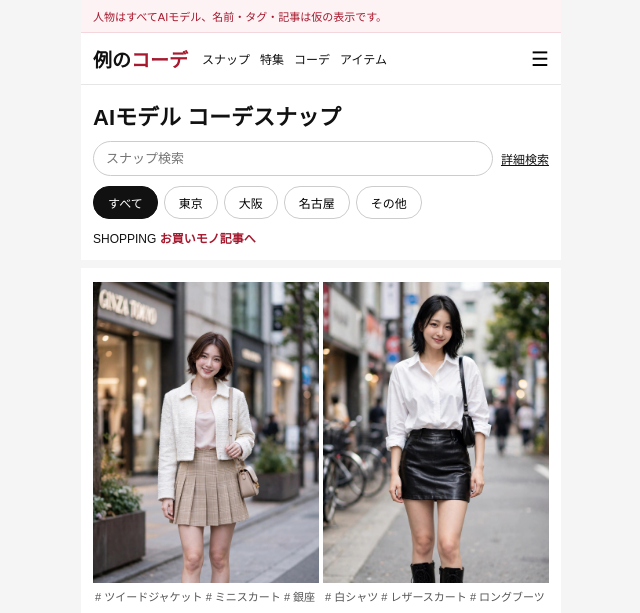
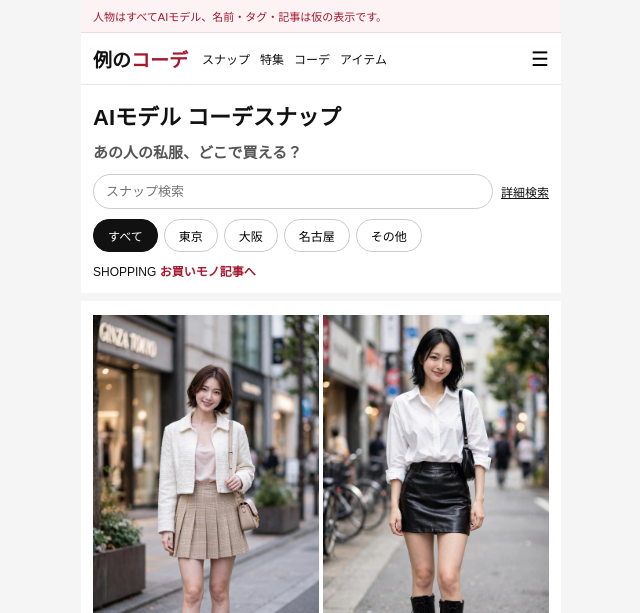
Before and after one commit to watengu/celebrity-coordinate-site, a plain HTML site: page index.html in a window 1280 px wide. Shown: the top 613 px of the page, without its empty margins (319-959 px from the left). Drawn offline with Linux system fonts and the light colour scheme.

Commit message:
TALENT トップに副題を追加（あの人の私服、どこで買える？）

```diff
--- a/index.html
+++ b/index.html
@@ -22,6 +22,7 @@ header{display:flex;align-items:center;gap:14px;padding:12px;border-bottom:1px s
 .burger{margin-left:auto;font-size:20px;background:none;border:none}
 section{padding:14px 12px;border-bottom:8px solid #f5f5f5}
 h1{font-size:22px;font-weight:900;margin-bottom:10px}
+.subtitle{font-size:15px;font-weight:700;color:#555;margin-bottom:12px}
 h2{font-size:16px;font-weight:800;margin-bottom:10px}
 .searchrow{display:flex;gap:8px;margin-bottom:10px}
 .searchrow input{flex:1;padding:9px 12px;border:1px solid #ccc;border-radius:20px;font-size:13px}
@@ -88,6 +89,7 @@ ul.arts a{color:#111;text-decoration:none;font-weight:600}
 <!-- 1 ページ見出し + スナップ検索 -->
 <section>
   <h1>AIモデル コーデスナップ</h1>
+  <p class="subtitle">あの人の私服、どこで買える？</p>
   <div class="searchrow"><input type="text" placeholder="スナップ検索"><a href="#">詳細検索</a></div>
   <div class="areas"><button class="on">すべて</button><button>東京</button><button>大阪</button><button>名古屋</button><button>その他</button></div>
   <div class="shop-entry">SHOPPING <a href="#shop">お買いモノ記事へ</a></div>
```
